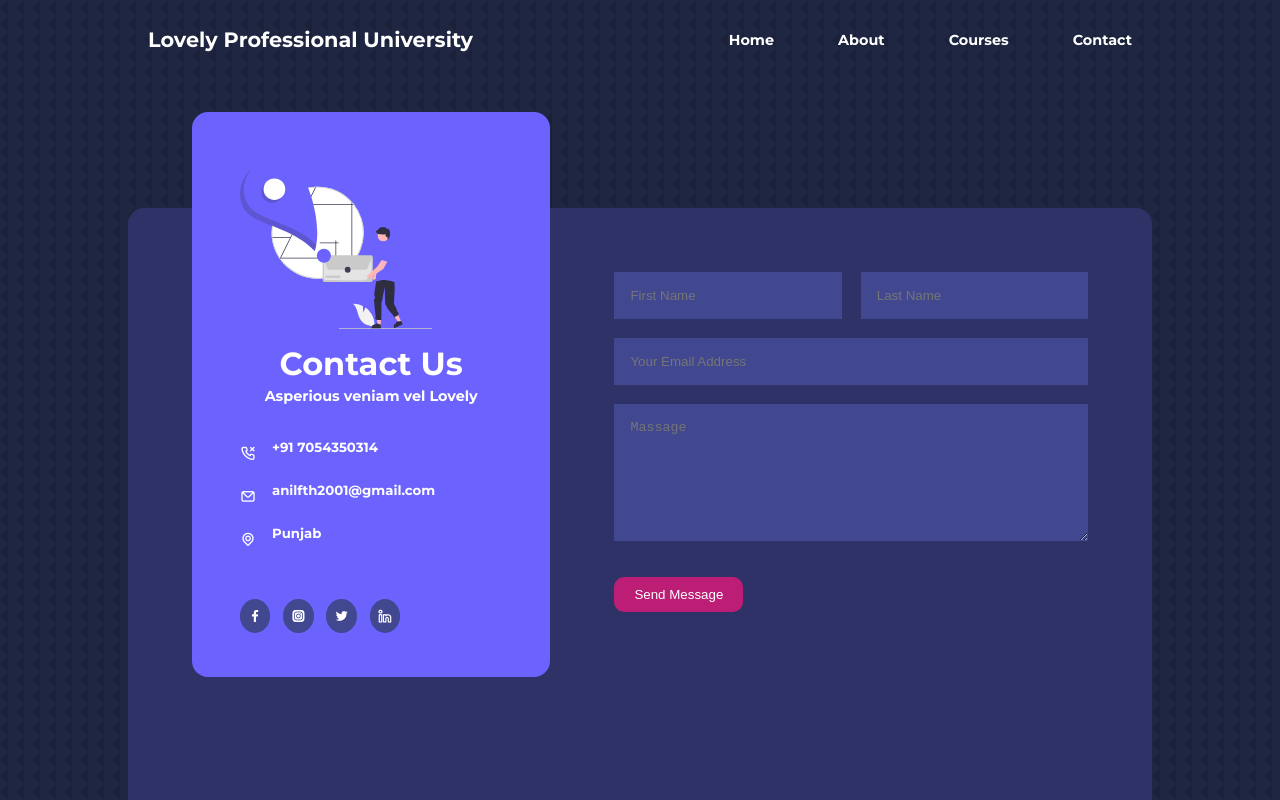
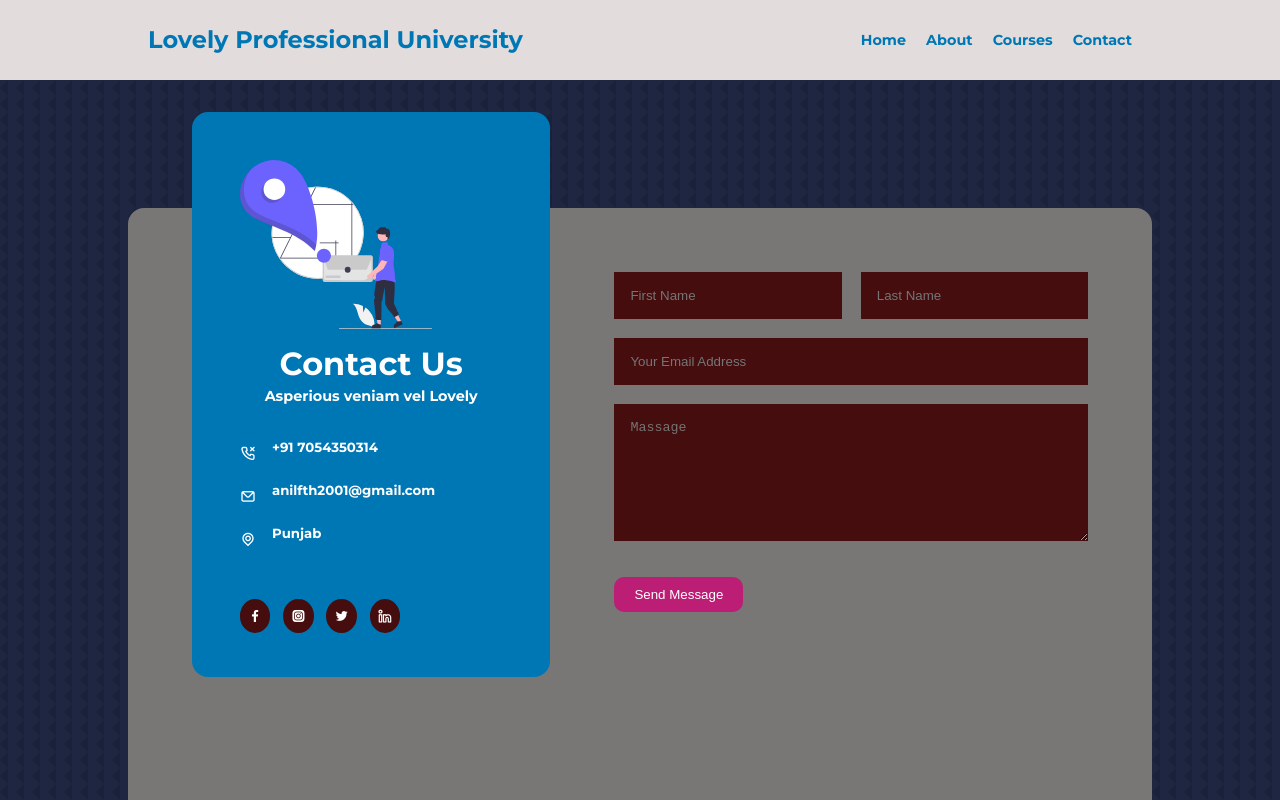
Before and after one commit to anilfth/Educational-School-Website, a website: page contact.html in a window 1280 px wide. Shown: the top 800 px of the page. Drawn offline with nearby package versions, Linux system fonts and the light colour scheme.

Commit message:
intial commit

```diff
--- a/CSS/contact.css
+++ b/CSS/contact.css
@@ -125,6 +125,12 @@
 
 
 /* Global styles */
+:root {
+    --color-bg1: #797676;
+    --color-bg2: #450d0d;
+    --color-primary: #0077b5;
+    --color-bg4: #e2dcdc;
+}
 body {
     background-image: url("Images/bg-texture.png");
     font-family: 'Montserrat', sans-serif;
@@ -276,3 +282,38 @@
 .btn.btn-primary:hover {
     background-color: #00a4b3; /* Change the color on hover */
 }
+nav {
+    background-color: var(--color-bg4);
+    padding: 10px 0;
+    position: fixed;
+    top: 0;
+    left: 0;
+    right: 0;
+    z-index: 1000;
+}
+nav .nav__container {
+    display: flex;
+    justify-content: space-between;
+    align-items: center;
+}
+
+nav h4 {
+    font-size: 1.5rem;
+    color: var(--color-primary);
+}
+
+nav ul.nav__menu {
+    list-style-type: none;
+    display: flex;
+    gap: 20px;
+}
+nav ul.nav__menu li a {
+    text-decoration: none;
+    color: var(--color-primary);
+    font-weight: bold;
+    transition: color 0.3s ease;
+}
+
+nav ul.nav__menu li a:hover {
+    color: #555;
+}
```
